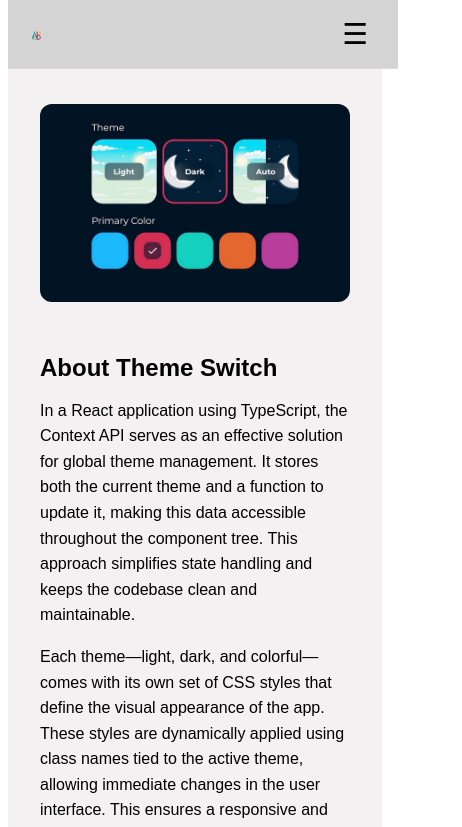
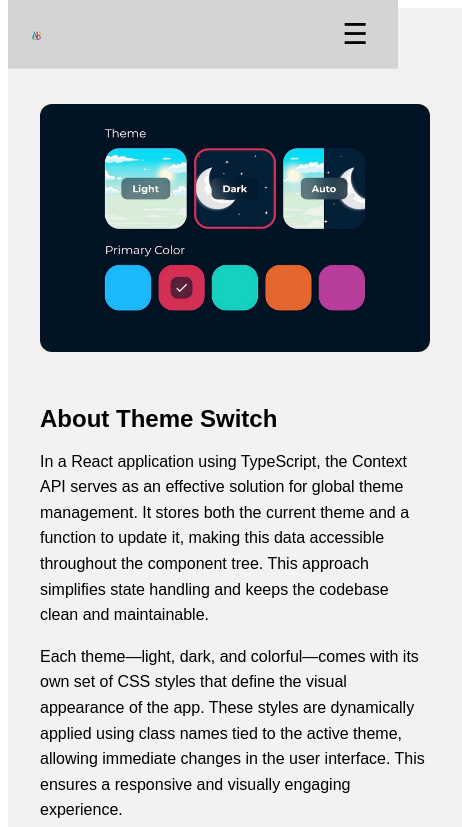
Before and after one commit to Ahishablessy/themeswitcher_hipster, a React (Vite) app: page /themeswitcher_hipster/about in a window 390 px wide. Shown: the top 827 px of the page, 462 px wide, since content can reach past the window. Built offline with nearby package versions, Linux system fonts and the light colour scheme.

Commit message:
theme changes

```diff
--- a/src/styles/theme1.module.css
+++ b/src/styles/theme1.module.css
@@ -201,6 +201,7 @@
   flex-wrap: wrap;
   padding: 6rem 2rem 2rem;
   gap: 2rem;
+  background: #f3f1f1;
 }
 
 .imageSection {
@@ -242,6 +243,9 @@
 @media (max-width: 768px) {
   .aboutContainer {
     flex-direction: column;
+    width: 100vw ;
+      background: #f3f1f1;
+
   }
 
   .imageSection {
--- a/src/styles/theme2.module.css
+++ b/src/styles/theme2.module.css
@@ -248,13 +248,14 @@
 
 @media (max-width: 768px) {
   .aboutContainer {
+    width: 100vw ;
     flex-direction: column;
     background: black;
   }
 
   .imageSection {
     order: 1;
-    max-width: 100%;
+    /* max-width: 100%; */
   }
 
   .textSection {
--- a/src/styles/theme3.module.css
+++ b/src/styles/theme3.module.css
@@ -252,7 +252,8 @@
 @media (max-width: 768px) {
   .aboutContainer {
     flex-direction: column;
-    background: black;
+    background: rgb(249, 226, 182);
+     width: 100vw ;
   }
 
   .imageSection {
```
